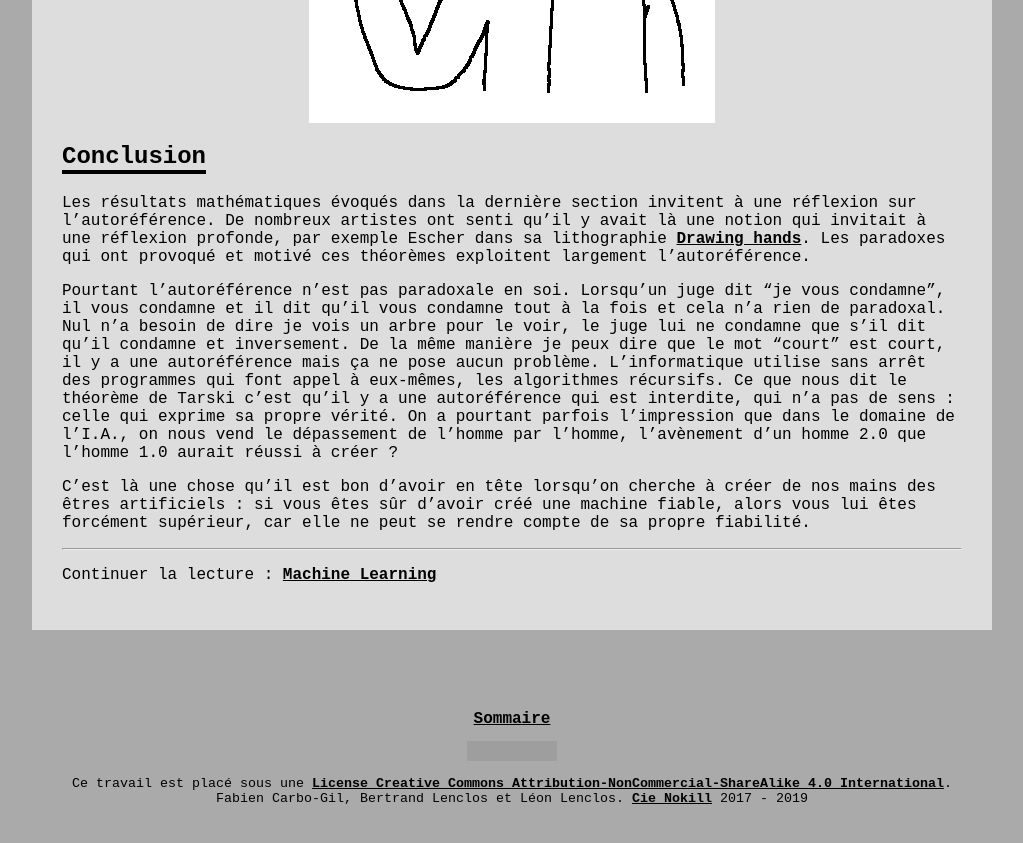
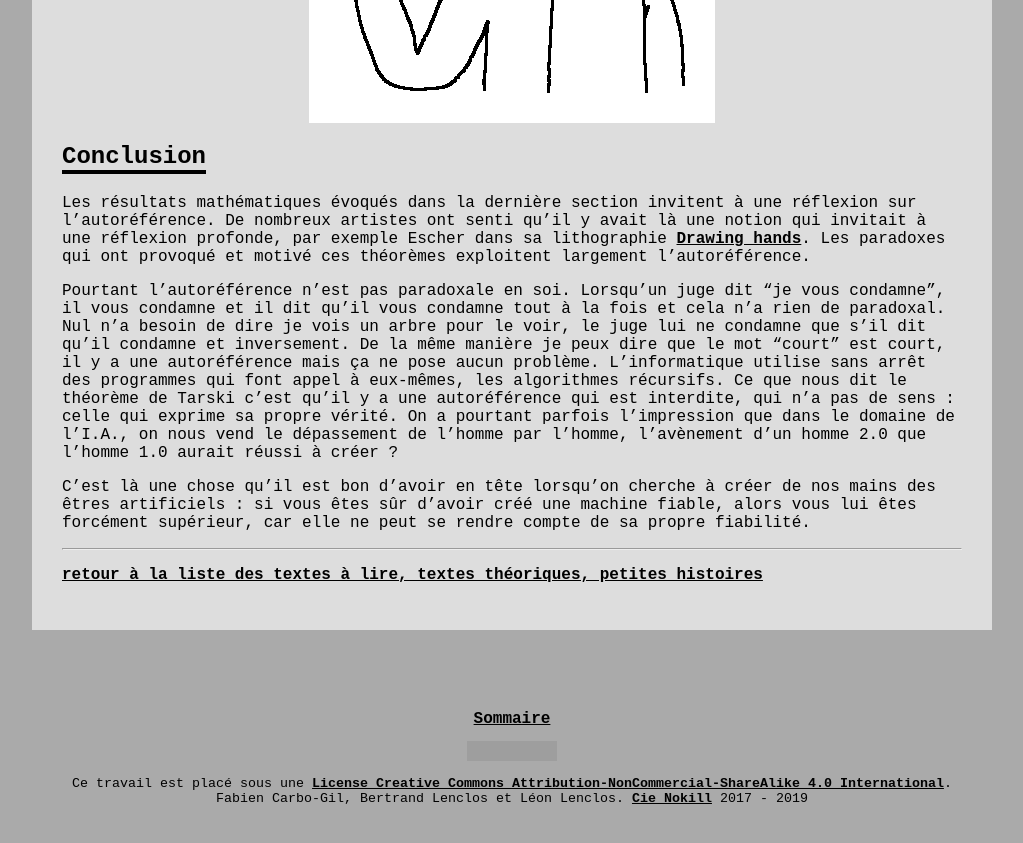
Before and after one commit to LeonLenclos/turing-test, a Jekyll site: the page built from contenu/textes/la-machine-de-turing.md, in a window 1280 px wide and 900 px high, scrolled down 4975 px. Shown: the top 843 px of the window, without its empty margins (128-1151 px from the left). Built offline with Jekyll 4.4.1, drawn with Linux system fonts in a browser that asks for light colours; nearby versions of some CDN libraries; our own code applies the rules of GitHub Pages for plain Markdown files; a script that is not in the unit is left out; the repository's description, which GitHub fills in, is left out; grey boxes are pictures that could not be loaded.

Commit message:
Update la-machine-de-turing.md

```diff
--- a/contenu/textes/la-machine-de-turing.md
+++ b/contenu/textes/la-machine-de-turing.md
@@ -97,6 +97,7 @@ Pourtant l'autoréférence n'est pas paradoxale en soi. Lorsqu'un juge dit "je v
 
 C'est là une chose qu'il est bon d'avoir en tête lorsqu'on cherche à créer de nos mains des êtres artificiels : si vous êtes sûr d'avoir créé une machine fiable, alors vous lui êtes forcément supérieur, car elle ne peut se rendre compte de sa propre fiabilité.
 
+
 ---
 
-Continuer la lecture : [**Machine Learning**](machine-learning.md)
+[retour à la liste des textes à lire, textes théoriques, petites histoires](.)
```
